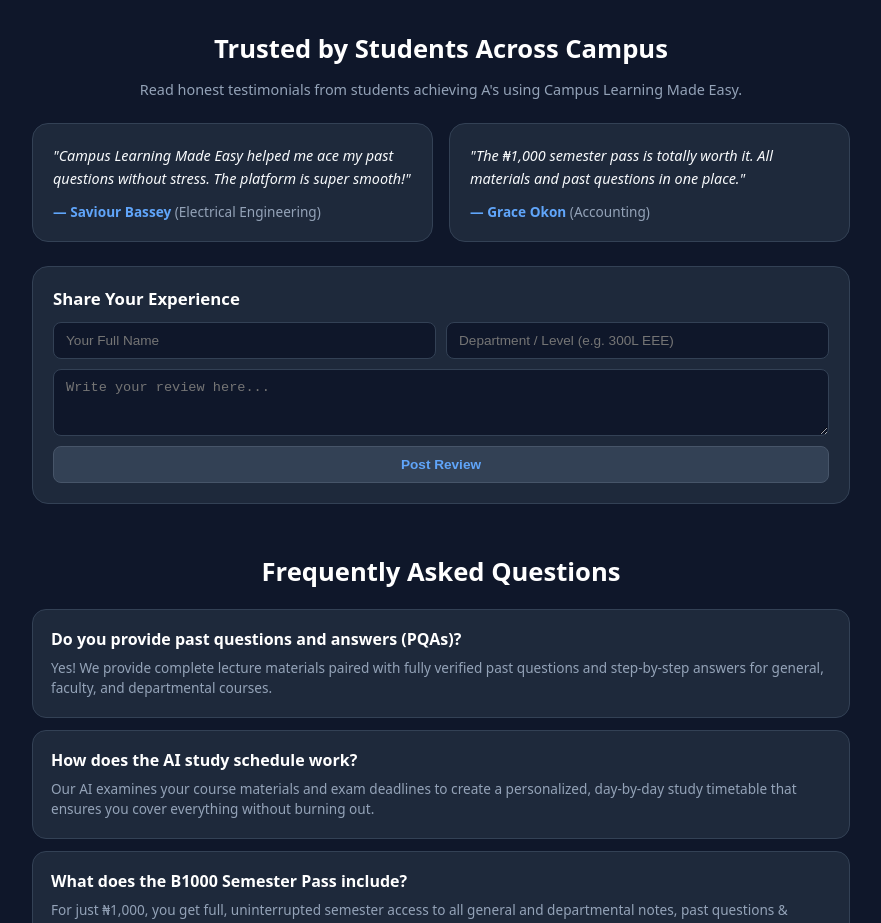
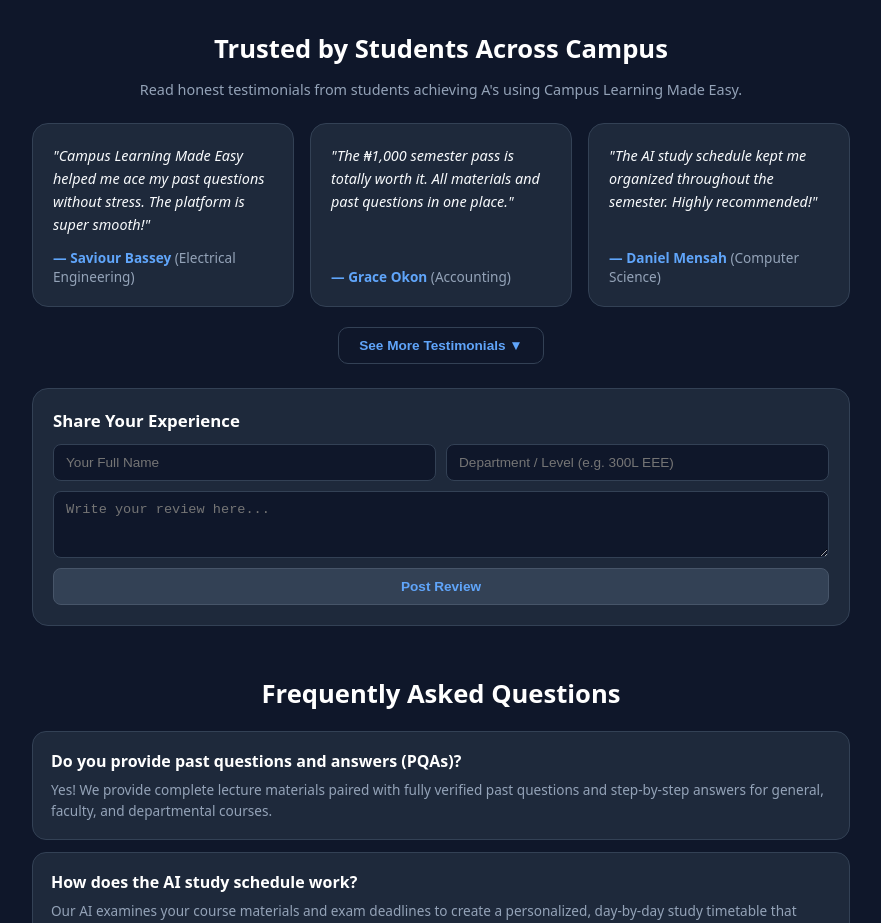
Before and after one commit to divinesaviour4-bit/LEARNING-MADE-EASY, a Next.js app: page / in a window 1280 px wide. Shown: the part 1440-2363 px from the top of the page, without its empty margins (199-1080 px from the left). Built offline with nearby package versions, Linux system fonts and the light colour scheme; no server answers.

Commit message:
Add See More Testimonials toggle feature

```diff
--- a/app/page.tsx
+++ b/app/page.tsx
@@ -36,13 +36,19 @@
   // Toggle Pricing Modal
   const [showPricingModal, setShowPricingModal] = useState(false);
 
+  // Show More Testimonials Toggle State
+  const [showAllReviews, setShowAllReviews] = useState(false);
+
   // Courses State
   const [courses, setCourses] = useState<CourseMaterial[]>([]);
 
   // Reviews State
   const [reviews, setReviews] = useState<Review[]>([
     { name: "Saviour Bassey", department: "Electrical Engineering", comment: "Campus Learning Made Easy helped me ace my past questions without stress. The platform is super smooth!" },
-    { name: "Grace Okon", department: "Accounting", comment: "The ₦1,000 semester pass is totally worth it. All materials and past questions in one place." }
+    { name: "Grace Okon", department: "Accounting", comment: "The ₦1,000 semester pass is totally worth it. All materials and past questions in one place." },
+    { name: "Daniel Mensah", department: "Computer Science", comment: "The AI study schedule kept me organized throughout the semester. Highly recommended!" },
+    { name: "Miriam Bello", department: "Mass Communication", comment: "Having structured general and departmental courses made studying for exams so much easier." },
+    { name: "Emmanuel Effiong", department: "Mechanical Engineering", comment: "The verified past questions and step-by-step answers gave me the confidence I needed to score A's." }
   ]);
   const [reviewerName, setReviewerName] = useState("");
   const [reviewerDept, setReviewerDept] = useState("");
@@ -147,6 +153,9 @@
     setReviewerComment("");
     alert("Thank you! Your review has been posted successfully.");
   };
+
+  // Determine how many reviews to display (First 3 by default, or all if toggled)
+  const displayedReviews = showAllReviews ? reviews : reviews.slice(0, 3);
 
   return (
     <div style={{ minHeight: "100vh", backgroundColor: "#0f172a", color: "#f8fafc", fontFamily: "system-ui, -apple-system, sans-serif", overflowX: "hidden" }}>
@@ -267,13 +276,20 @@
             <p style={{ color: "#94a3b8", fontSize: "0.9rem" }}>Read honest testimonials from students achieving A's using Campus Learning Made Easy.</p>
           </div>
 
-          <div style={{ display: "grid", gridTemplateColumns: "repeat(auto-fit, minmax(260px, 1fr))", gap: "16px", marginBottom: "24px" }}>
-            {reviews.map((rev, index) => (
+          <div style={{ display: "grid", gridTemplateColumns: "repeat(auto-fit, minmax(260px, 1fr))", gap: "16px", marginBottom: "20px" }}>
+            {displayedReviews.map((rev, index) => (
               <div key={index} style={{ background: "#1e293b", border: "1px solid #334155", padding: "20px", borderRadius: "16px", display: "flex", flexDirection: "column", justifyContent: "space-between" }}>
                 <p style={{ color: "#f8fafc", fontSize: "0.9rem", fontStyle: "italic", margin: "0 0 12px 0", lineHeight: "1.6" }}>"{rev.comment}"</p>
                 <p style={{ color: "#60a5fa", fontSize: "0.85rem", fontWeight: "700", margin: 0 }}>— {rev.name} <span style={{ color: "#94a3b8", fontWeight: "normal" }}>({rev.department})</span></p>
               </div>
             ))}
+          </div>
+
+          {/* See More Testimonials Toggle Button */}
+          <div style={{ textAlign: "center", marginBottom: "24px" }}>
+            <button onClick={() => setShowAllReviews(!showAllReviews)} style={{ background: "transparent", border: "1px solid #334155", color: "#60a5fa", padding: "10px 20px", borderRadius: "10px", fontWeight: "700", cursor: "pointer", fontSize: "0.85rem" }}>
+              {showAllReviews ? "Show Less Testimonials ▲" : "See More Testimonials ▼"}
+            </button>
           </div>
 
           <div style={{ background: "#1e293b", border: "1px solid #334155", padding: "20px", borderRadius: "16px" }}>
@@ -403,7 +419,7 @@
 
             <div>
               <h5 style={{ color: "#ffffff", fontSize: "0.9rem", marginBottom: "10px", marginTop: 0 }}>Official Support</h5>
-              <p style={{ fontSize: "0.8rem", margin: "0 0 6px 0" }}>Need help with verification or tokens? Reach out to us:</p>
+              <p style={{ fontSize: "0.80rem", margin: "0 0 6px 0" }}>Need help with verification or tokens? Reach out to us:</p>
               <p style={{ fontSize: "0.85rem", color: "#60a5fa", fontWeight: "700", margin: 0 }}>newsglobal038@gmail.com</p>
             </div>
           </div>
```
